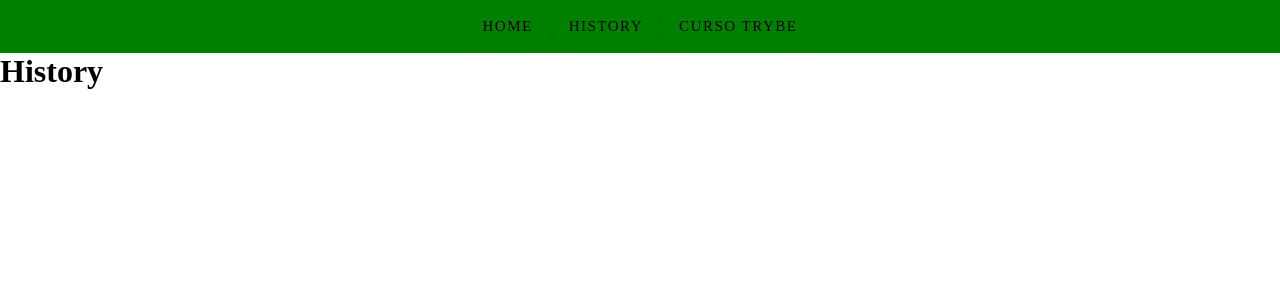
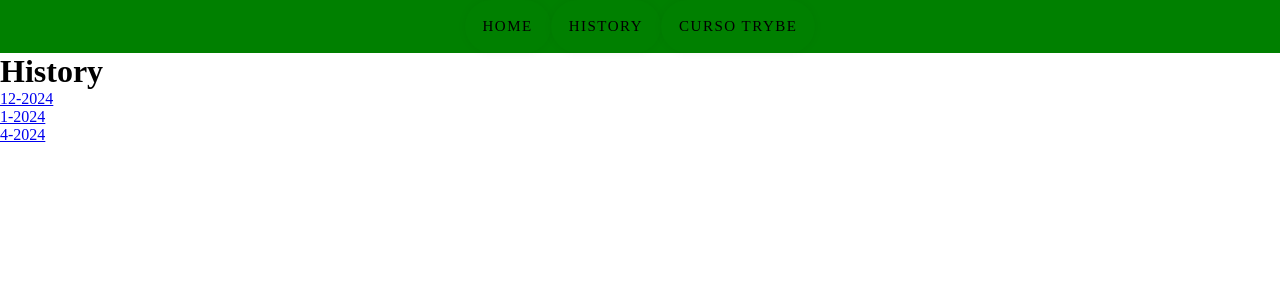
Before and after one commit to tryber/dev-na-pratica-01, a React (Vite) app: page /history in a window 1280 px wide. Shown: the top 300 px of the page. Built offline with nearby package versions, Linux system fonts and the light colour scheme.

Commit message:
history functionality and changes on how home filter date

```diff
--- a/src/App.tsx
+++ b/src/App.tsx
@@ -1,14 +1,18 @@
-import { Route, Routes } from 'react-router-dom';
+import { Route, Routes, Navigate } from 'react-router-dom';
 import DataContext from './context/DataContext';
 import data from './persistence/PersistenceHelper';
 import Home from './pages/Home';
 import History from './pages/History';
 
 function App() {
+  const today = new Date();
+  const search = `date=${today.getMonth() + 1}-${today.getFullYear()}`;
+
   return (
     <DataContext.Provider value={data}>
       <Routes>
-        <Route path="/" element={<Home />} />
+        <Route path="/" element={<Navigate to={{ pathname: '/home', search }} />} />
+        <Route path="/home" element={<Home />} />
         <Route path="/history" element={<History />} />
       </Routes>
     </DataContext.Provider>
--- a/src/pages/History.tsx
+++ b/src/pages/History.tsx
@@ -1,10 +1,29 @@
+import { useContext, useMemo } from 'react';
+import { Link } from 'react-router-dom';
 import Header from '../components/Header';
+import DataContext from '../context/DataContext';
 
 function History() {
+  const data = useContext(DataContext);
+
+  const allMonths = useMemo(
+    () => Array.from(new Set(data.reduce<string[]>(
+      (acc, { date: { month, year } }) => [...acc, `${month}-${year}`],
+      [],
+    ))),
+    [data],
+  );
+
   return (
     <>
       <Header />
       <h1>History</h1>
+      {allMonths.map((m) => (
+        <Link key={m} to={{ pathname: '/home', search: `date=${m}` }}>
+          {m}
+          <br />
+        </Link>
+      ))}
     </>
   );
 }
--- a/src/pages/Home.tsx
+++ b/src/pages/Home.tsx
@@ -9,15 +9,15 @@ import Post from '../types/PostType';
 function Home() {
   const [searchParams] = useSearchParams();
   const data = useContext(DataContext);
+
   const filtered = useMemo(
     () => {
-      const month = (new Date().getMonth() + 1).toString();
-      const searchFields = [...searchParams.entries(), ['date', month]];
+      const searchFields = [...searchParams.entries()];
       return searchFields.reduce<Post[]>(
         (acc, [key, val]) => acc.filter(
           ({ [key]: v }) => {
             if (Array.isArray(v)) return v.includes(val);// tags
-            if (typeof v === 'object' && 'month' in v) return v.month === Number(val);// data
+            if (typeof v === 'object') return `${v.month}-${v.year}` === val;// data
             if (typeof v === 'number') return v === Number(val);// id
             if (typeof v === 'string') return v.includes(val);// strings
             return false;
```
